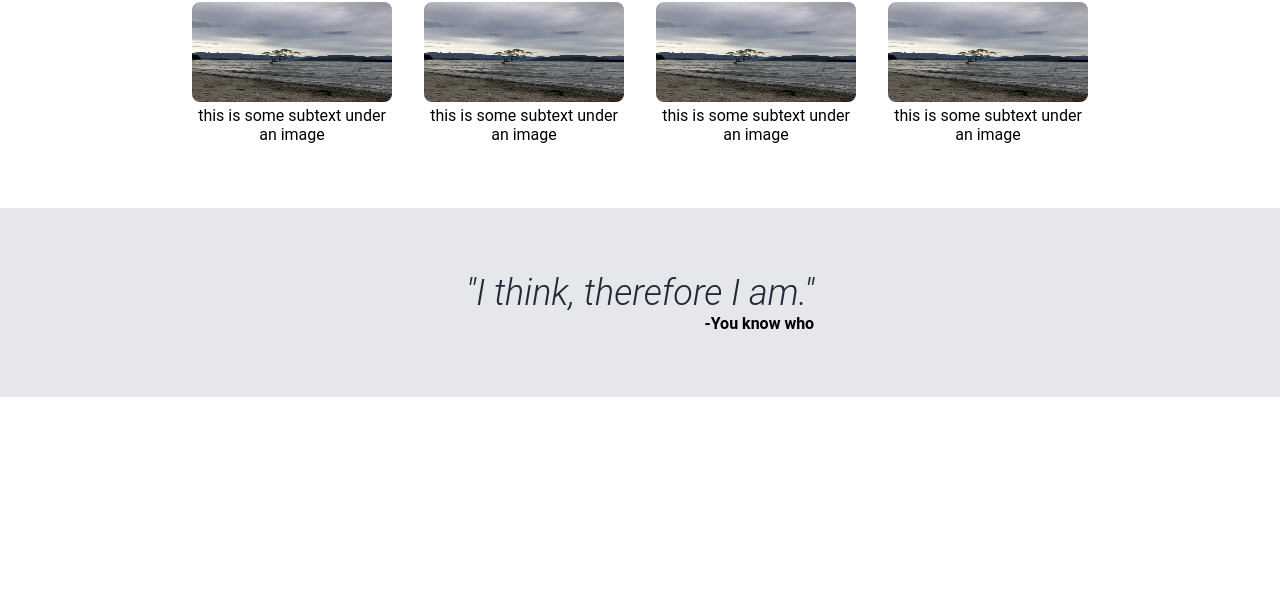
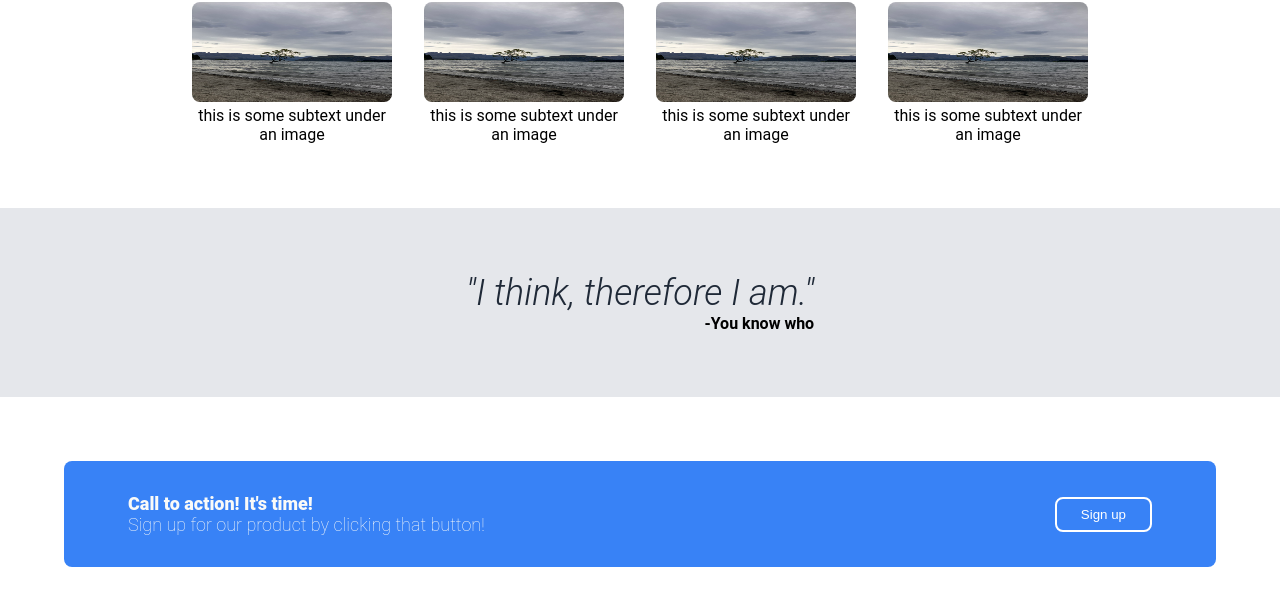
Before and after one commit to zn1e/TheOdinProject, a plain HTML site: page LandingPage/index.html in a window 1280 px wide. Shown: the part 512-1118 px from the top of the page. Before the commit the page ends 909 px from the top, so only its background shows below. Drawn offline with Linux system fonts and the light colour scheme.

Commit message:
Add components and style on call section

```diff
--- a/LandingPage/index.html
+++ b/LandingPage/index.html
@@ -61,7 +61,13 @@
     </div>
 
     <div id="call-section">
-        <!--content-->
+        <div class="call-container">
+            <div class="call-text">
+            <div class="call-main">Call to action! It's time!</div>
+            <div class="call-secondary">Sign up for our product by clicking that button!</div>
+            </div>
+        <button class="call-button">Sign up</button>
+        </div>
     </div>
 
     <div id="footer">
--- a/LandingPage/style.css
+++ b/LandingPage/style.css
@@ -115,6 +115,46 @@ img {
     align-self: flex-end;
 }
 
+#call-section {
+    display: flex;
+    padding: 64px;
+    align-items: center;
+    justify-content: space-between;
+}
+
+.call-container .call-button{
+    border: 2px solid white;
+}
+
+.call-container {
+    display: flex;
+    align-items: center;
+    justify-content: space-between;
+
+    padding: 32px 64px;
+    width: 100%;
+    background-color: #3882F6;
+    border-radius: 8px;
+}
+
+.call-text {
+    display: flex;
+    flex-direction: column;
+}
+
+.call-main, .call-secondary {
+    color: #F9FAF8;
+    font-size: 18px;
+}
+
+.call-main {
+    font-weight: 900;
+}
+
+.call-secondary {
+    font-weight: lighter;
+}
+
 #header, #hero, #footer {
     background-color: #1F2937;
 }
```
